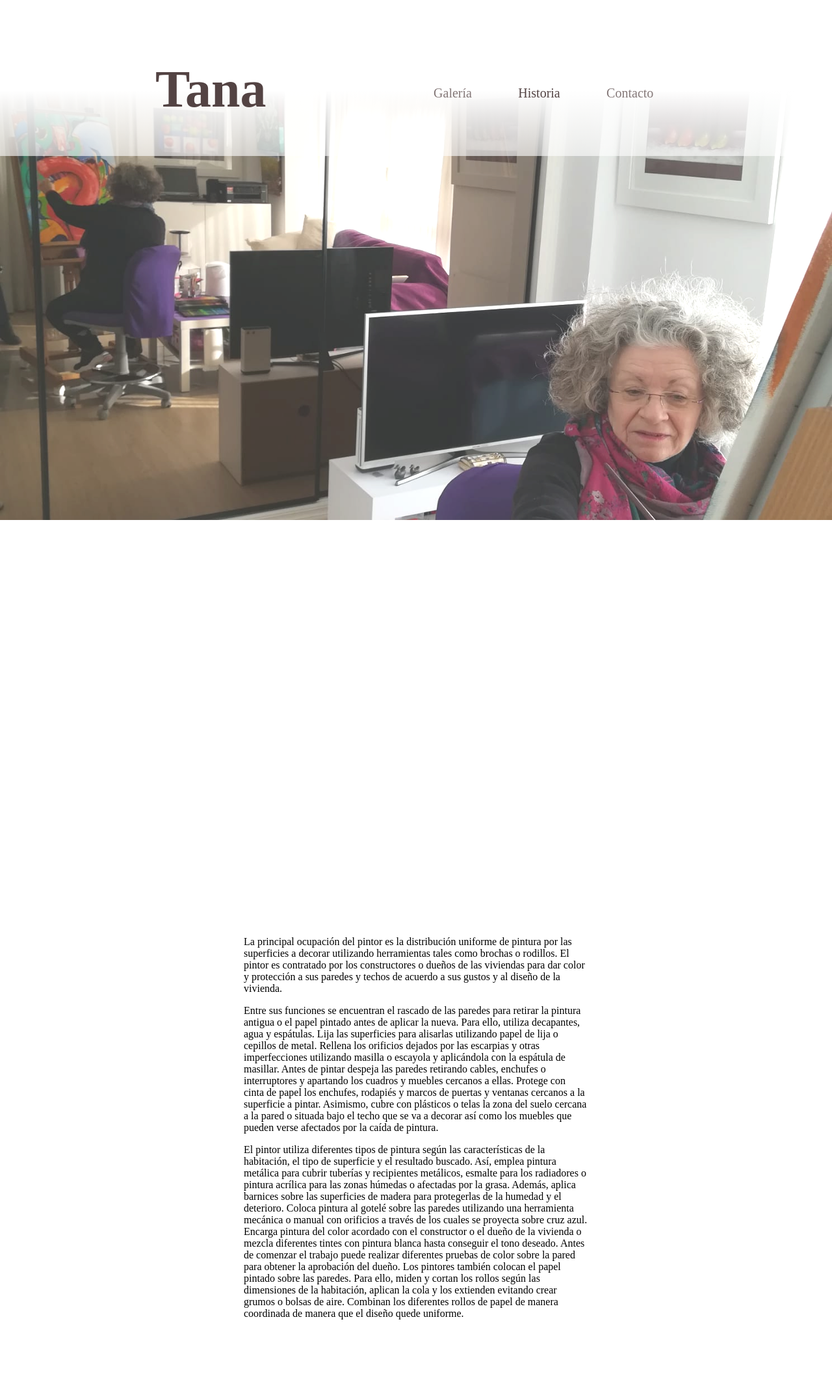
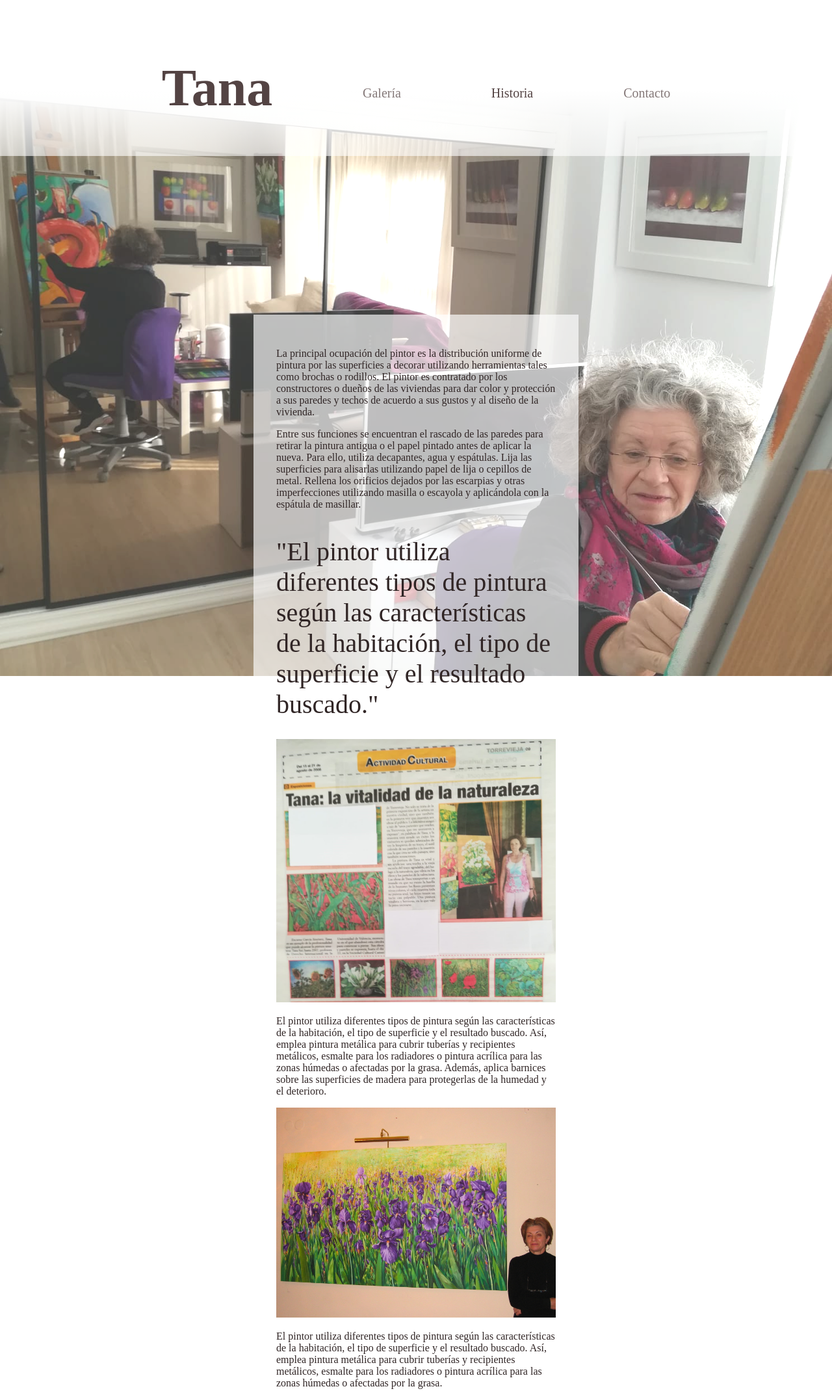
Before and after one commit to SantiTheHuman/painter-showcase, a Gatsby site: page /historia in a window 1280 px wide. Shown: the top 2140 px of the page at 65% size. Built offline with nearby package versions, Linux system fonts and the light colour scheme; Gatsby itself is replaced by a stand-in of ours.

Commit message:
first version of historia page and first collection in gallery

```diff
--- a/package.json
+++ b/package.json
@@ -16,6 +16,7 @@
     "gatsby-transformer-remark": "^2.7.3",
     "gatsby-transformer-sharp": "^2.4.6",
     "lodash": "^4.17.15",
+    "netlify-cli": "^3.4.5",
     "react": "^16.13.1",
     "react-dom": "^16.13.1",
     "react-helmet": "^6.0.0",
--- a/src/components/HeroImage.js
+++ b/src/components/HeroImage.js
@@ -2,10 +2,10 @@ import React from 'react'
 import styles from './HeroImage.module.css'
 import Img from 'gatsby-image'
 
-export default function HeroImage({ src, opacity }) {
+export default function HeroImage({ src, height, opacity }) {
   return (
     <div className={styles.HeroImage}>
-      <img src={src} style={{ opacity: opacity }} />
+      <img src={src} style={{ maxHeight: height, opacity: opacity }} />
     </div>
   )
 }
--- a/src/components/HeroImage.module.css
+++ b/src/components/HeroImage.module.css
@@ -10,7 +10,7 @@
   position: relative;
   /* top: -30vh; */
   left: 0;
-  height: 100vh;
+  /* height: 100vh; */
   width: 100%;
   margin-bottom: 20vh;
   filter: brightness(1.2);
@@ -21,7 +21,7 @@
   height: 100%;
   width: 100%;
   object-fit: cover;
-  object-position: 0% 40%;
+  object-position: 100% 40%;
   /* opacity: 0.8; */
 }
 
--- a/src/components/base.css
+++ b/src/components/base.css
@@ -277,10 +277,21 @@ footer {
 }
 
 .about-text {
-  width: 600px;
-  margin: 80vh auto 0px auto;
-  padding: 0px 35px;
-  color: black;
+  position: relative;
+  top: -90vh;
+  max-width: 500px;
+  margin: auto;
+  margin-bottom: -90vh;
+  padding: 35px;
+  color: rgb(48, 37, 37);
+  background-color: rgba(255, 255, 255, 0.658);
+}
+
+.press-quote {
+  font-size: 40px;
+  margin-bottom: 30px;
+  /* width: 150%; */
+  word-wrap: none;
 }
 
 /* Contact Page Ruleset */
@@ -302,7 +313,7 @@ footer {
 }
 
 .contact-window {
-  width: 30%;
+  width: 40%;
   margin: 30vh auto 10vh auto;
   text-align: center;
   /* border: 1px solid black; */
@@ -335,13 +346,32 @@ footer {
 }
 
 .contact-form input {
+  font-family: 'Averia Serif Libre', cursive;
+  color: rgba(83, 67, 67);
   flex: 2;
-  border: 1px solid black;
+  border: 1px solid rgba(83, 67, 67, 0.719);
   border-radius: 3px;
 }
 
 .contact-form textarea {
+  font-family: 'Averia Serif Libre', cursive;
+  color: rgba(83, 67, 67);
   flex: 2;
-  border: 1px solid black;
+  border: 1px solid rgba(83, 67, 67, 0.719);
   border-radius: 3px;
 }
+
+.contact-form button {
+  font-family: 'Averia Serif Libre', cursive;
+  padding: 5px;
+  margin: 5px;
+  border: none;
+  border-radius: 3px;
+  color: white;
+  background-color: rgba(83, 67, 67, 0.719);
+}
+
+.contact-form button:hover {
+  cursor: pointer;
+  background-color: rgba(83, 67, 67);
+}
--- a/src/components/navigation.js
+++ b/src/components/navigation.js
@@ -4,11 +4,15 @@ import styles from './navigation.module.css'
 
 export default () => (
   <header>
-    <div className={styles.navContainer}>
-      <h1 className={styles.title}>
-        <a href="index.html">Tana</a>
-      </h1>
+    {/* <div className={styles.navContainer}> */}
     <nav role="navigation" className={styles.navigation}>
+      <Link
+        className={styles.current}
+        // activeClassName={styles.current}
+        to="/"
+      >
+        <h1 className={styles.title}>Tana</h1>
+      </Link>
       <Link
         className={styles.navigationItem}
         activeClassName={styles.current}
@@ -31,6 +35,6 @@ export default () => (
         Contacto
       </Link>
     </nav>
-    </div>
+    {/* </div> */}
   </header>
 )
--- a/src/components/navigation.module.css
+++ b/src/components/navigation.module.css
@@ -5,7 +5,7 @@ header {
   width: 100%;
   padding: 0% 10%;
   align-items: center;
-  justify-content: space-between;
+  justify-content: center;
   height: 30vh;
   color: rgb(83, 67, 67);
   /* background: rgb(255, 255, 255); */
@@ -35,7 +35,7 @@ header {
   display: flex;
   flex-direction: row;
   justify-content: space-around;
-  align-items: center;
+  align-items: flex-end;
   height: 60px;
   width: 100%;
   /* margin: 0 20%; */
@@ -50,22 +50,14 @@ header {
   left: 0;
 } */
 
-.title {
-  display: flex;
-  margin-bottom: 18px;
-  align-items: flex-start;
-  /* margin-left: 10px; */
-  font-family: 'Sarina', cursive;
-  font-size: 80px;
-}
-
 .navigation {
   display: flex;
-  flex-basis: 40%;
+  /* flex-basis: 40%; */
   align-items: flex-end;
   justify-content: space-around;
   font-size: 20px;
   height: 60px;
+  width: 90%;
   margin-bottom: -10px;
 }
 
@@ -83,6 +75,15 @@ header {
 
 .current {
   color: rgb(83, 67, 67);
+}
+
+.title {
+  display: flex;
+  margin-bottom: -26px;
+  /* align-items: flex-start; */
+  /* margin-left: 10px; */
+  font-family: 'Sarina', cursive;
+  font-size: 80px;
 }
 
 /* .about-nav {
--- a/src/pages/historia.js
+++ b/src/pages/historia.js
@@ -6,7 +6,7 @@ import HeroImage from '../components/HeroImage'
 export default function historia(props) {
   return (
     <Layout location={props.location}>
-      <HeroImage src="..\..\pintando.jpg" opacity="0.8" />
+      <HeroImage src="..\..\pintando.jpg" opacity="0.8" height="130vh" />
 
       <section className="about-text">
         <p>
@@ -16,18 +16,22 @@ export default function historia(props) {
           o dueños de las viviendas para dar color y protección a sus paredes y
           techos de acuerdo a sus gustos y al diseño de la vivienda.
         </p>
-        Entre sus funciones se encuentran el rascado de las paredes para retirar
-        la pintura antigua o el papel pintado antes de aplicar la nueva. Para
-        ello, utiliza decapantes, agua y espátulas. Lija las superficies para
-        alisarlas utilizando papel de lija o cepillos de metal. Rellena los
-        orificios dejados por las escarpias y otras imperfecciones utilizando
-        masilla o escayola y aplicándola con la espátula de masillar. Antes de
-        pintar despeja las paredes retirando cables, enchufes o interruptores y
-        apartando los cuadros y muebles cercanos a ellas. Protege con cinta de
-        papel los enchufes, rodapiés y marcos de puertas y ventanas cercanos a
-        la superficie a pintar. Asimismo, cubre con plásticos o telas la zona
-        del suelo cercana a la pared o situada bajo el techo que se va a decorar
-        así como los muebles que pueden verse afectados por la caída de pintura.
+
+        <p>
+          Entre sus funciones se encuentran el rascado de las paredes para
+          retirar la pintura antigua o el papel pintado antes de aplicar la
+          nueva. Para ello, utiliza decapantes, agua y espátulas. Lija las
+          superficies para alisarlas utilizando papel de lija o cepillos de
+          metal. Rellena los orificios dejados por las escarpias y otras
+          imperfecciones utilizando masilla o escayola y aplicándola con la
+          espátula de masillar.
+        </p>
+        <p className="press-quote">
+          "El pintor utiliza diferentes tipos de pintura según las
+          características de la habitación, el tipo de superficie y el resultado
+          buscado."
+        </p>
+        <img src="..\..\prensa-torrevieja.jpg" style={{ maxWidth: '100%' }} />
         <p>
           El pintor utiliza diferentes tipos de pintura según las
           características de la habitación, el tipo de superficie y el resultado
@@ -35,18 +39,15 @@ export default function historia(props) {
           recipientes metálicos, esmalte para los radiadores o pintura acrílica
           para las zonas húmedas o afectadas por la grasa. Además, aplica
           barnices sobre las superficies de madera para protegerlas de la
-          humedad y el deterioro. Coloca pintura al gotelé sobre las paredes
-          utilizando una herramienta mecánica o manual con orificios a través de
-          los cuales se proyecta sobre cruz azul. Encarga pintura del color
-          acordado con el constructor o el dueño de la vivienda o mezcla
-          diferentes tintes con pintura blanca hasta conseguir el tono deseado.
-          Antes de comenzar el trabajo puede realizar diferentes pruebas de
-          color sobre la pared para obtener la aprobación del dueño. Los
-          pintores también colocan el papel pintado sobre las paredes. Para
-          ello, miden y cortan los rollos según las dimensiones de la
-          habitación, aplican la cola y los extienden evitando crear grumos o
-          bolsas de aire. Combinan los diferentes rollos de papel de manera
-          coordinada de manera que el diseño quede uniforme.
+          humedad y el deterioro.
+        </p>
+        <img src="..\..\flores.jpg" style={{ maxWidth: '100%' }} />
+        <p>
+          El pintor utiliza diferentes tipos de pintura según las
+          características de la habitación, el tipo de superficie y el resultado
+          buscado. Así, emplea pintura metálica para cubrir tuberías y
+          recipientes metálicos, esmalte para los radiadores o pintura acrílica
+          para las zonas húmedas o afectadas por la grasa.
         </p>
       </section>
       <footer>
--- a/src/pages/index.js
+++ b/src/pages/index.js
@@ -18,7 +18,7 @@ class RootIndex extends React.Component {
     return (
       <Layout location={this.props.location}>
         <Helmet title={siteTitle} />
-        <HeroImage src="..\..\almendro1.jpg" />
+        <HeroImage src="..\..\almendro1.jpg" height="100vh" />
         <ImageCollection collection="Pai pais" />
         <footer>
           <p>&copy; 2021 Tana</p>
```
Also changed, not shown: src/pages/contacto.js (+15 -2 lines), static/email-icon.svg, static/flores.JPG (added), static/prensa-torrevieja.jpg (added), 2 other files. Lines whose indentation alone changed are shown as unchanged.
